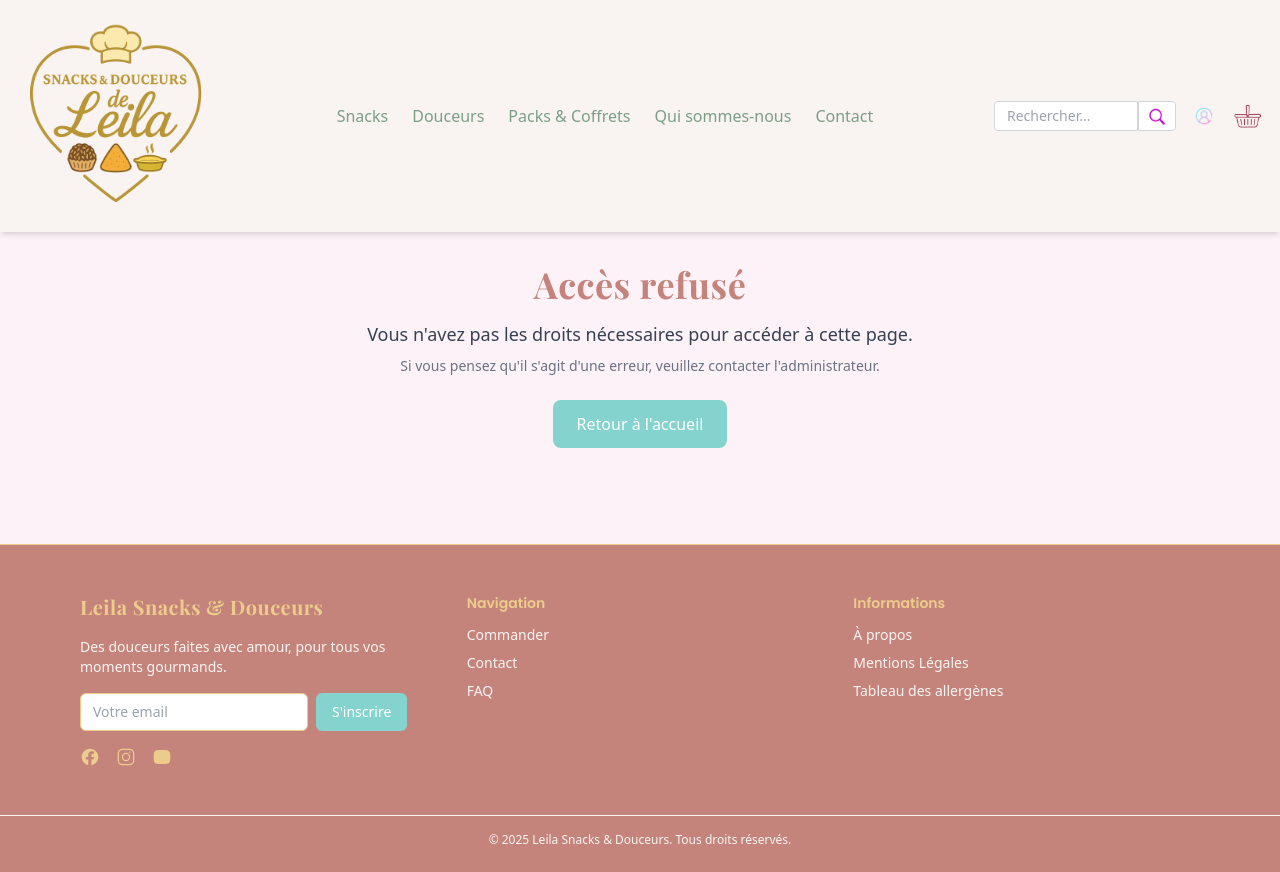
After one commit to taizceccon/leilasnacksetdouceurs, a Symfony app: template templates/access_denied.html.twig in a window 1280 px wide. The commit adds this page. Run offline with Twig, Linux system fonts and the light colour scheme; the template is opened without the code that fills it, so the values that code supplies are empty; some libraries are stand-ins or nearby versions.

Commit message:
maj order

```diff
--- /dev/null
+++ b/templates/access_denied.html.twig
@@ -0,0 +1,12 @@
+{% extends 'base.html.twig' %}
+
+{% block title %}Accès refusé{% endblock %}
+
+{% block body %}
+<div class="container mx-auto px-4 py-8 text-center">
+    <h1 class="text-4xl font-semibold text-roseFonce">Accès refusé</h1>
+    <p class="text-lg text-gray-700 mt-4">Vous n'avez pas les droits nécessaires pour accéder à cette page.</p>
+    <p class="text-sm text-gray-500 mt-2">Si vous pensez qu'il s'agit d'une erreur, veuillez contacter l'administrateur.</p>
+    <a href="{{ path('app_home') }}" class="mt-6 inline-block px-6 py-3 bg-bleuMenthe text-white rounded-lg hover:bg-roseFonce">Retour à l'accueil</a>
+</div>
+{% endblock %}
--- a/templates/base.html.twig
+++ b/templates/base.html.twig
@@ -106,7 +106,6 @@
     <a href="{{ path('app_contact') }}" class="hover:text-bleuMenthe">Contact</a>
   </nav>
 </header>
-
 
     <main>
         {% block body %}{% endblock %}
--- a/templates/home/index.html.twig
+++ b/templates/home/index.html.twig
@@ -4,7 +4,7 @@
 
 {% block body %}
 
-<section class="banner-contact bg-pink-100 py-12 text-center rounded-md mb-10">
+<section class="banner-contact bg-pink-150 py-12 text-center rounded-md mb-10">
     <h1 style="font-family: 'Buffalo', cursive;">Douceurs & snacks de Leila</h1>
     <p class="text-pink-800">Des saveurs de fait maison pour tous les moments – faites avec amour et une touche spéciale de Leila.</p>
 </section>
```
